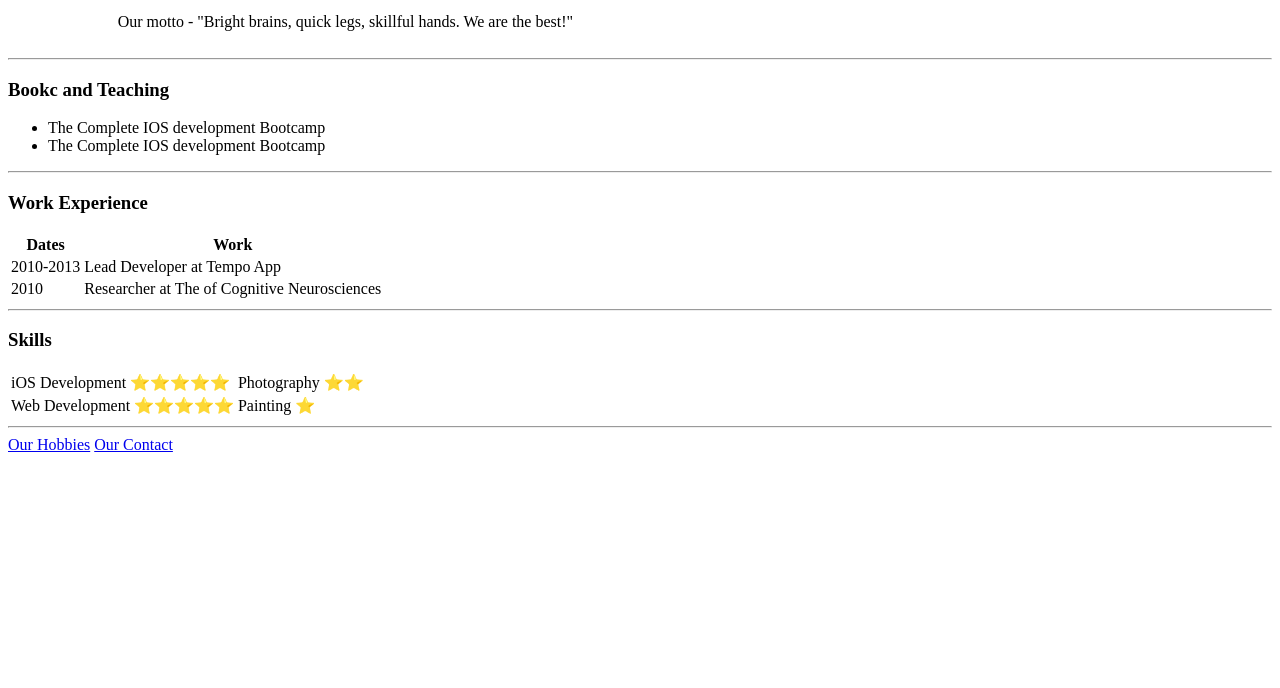
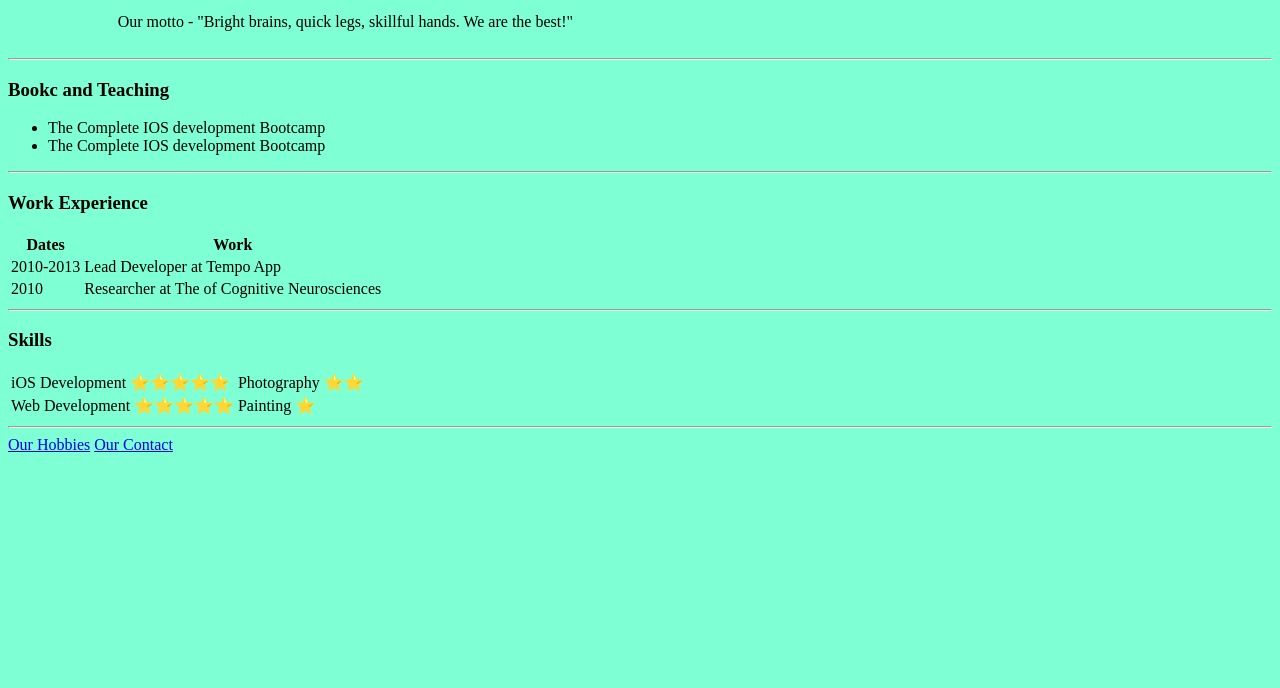
Before and after one commit to Ainurjanybekovna/test3, a plain HTML site: page index.html in a window 1280 px wide. Shown: the part 112-800 px from the top of the page. Drawn offline with Linux system fonts and the light colour scheme.

Commit message:
Add style

```diff
--- a/index.html
+++ b/index.html
@@ -6,7 +6,7 @@
     <meta name="viewport" content="width=device-width, initial-scale=1.0">
     <title>Personal Site</title>
 </head>
-<body>
+<body style="background-color: aquamarine">
     <table cellspasing="20">
         <td><img src="./HTML - Personal site/images/BB.png" width="250" height="250" alt="Bright Brains"></td>
         <td><h1>Bright Brains «Скорость капитана – скорость команды»</h1>
@@ -59,5 +59,6 @@
     <a href="hobbies.html">Our Hobbies</a>
     <a href="contact-me.html">Our Contact</a>
 
+
 </body>
 </html>
```
